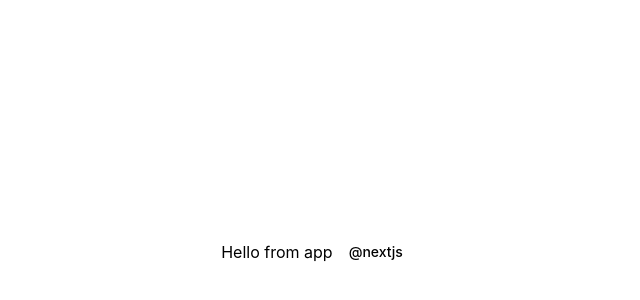
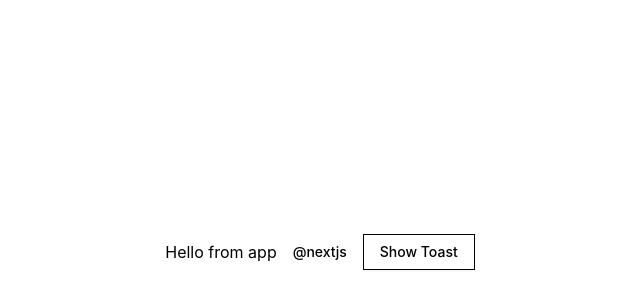
Before and after one commit to unlight/vite-react-shadcn-tailwind-starter, a React (Vite) app: page / in a window 1280 px wide. Shown: the part 148-448 px from the top of the page, without its empty margins (320-960 px from the left). Built offline with nearby package versions, Linux system fonts and the light colour scheme.

Commit message:
feat: Added toaster demo

```diff
--- a/package.json
+++ b/package.json
@@ -25,8 +25,10 @@
     "@radix-ui/react-tooltip": "^1.0.7",
     "class-variance-authority": "^0.7.0",
     "clsx": "^2.1.0",
+    "next-themes": "^0.2.1",
     "react": "^18.2.0",
     "react-dom": "^18.2.0",
+    "sonner": "^1.3.1",
     "tailwind-merge": "^2.2.1",
     "tailwindcss-animate": "^1.0.7"
   },
--- a/src/app/App.tsx
+++ b/src/app/App.tsx
@@ -1,8 +1,10 @@
 import React from 'react';
+import { Toaster } from '@/components/ui/sonner';
 
 import './App.css';
 
 import { HoverCardDemo } from './HoverCardDemo';
+import { SonnerDemo } from './SonnerDemo';
 
 export function App() {
   return (
@@ -10,7 +12,9 @@ export function App() {
       <main className="flex min-h-screen items-center justify-center">
         <h4>Hello from app</h4>
         <HoverCardDemo />
+        <SonnerDemo />
       </main>
+      <Toaster />
     </React.StrictMode>
   );
 }
--- /dev/null
+++ b/src/app/SonnerDemo.tsx
@@ -0,0 +1,23 @@
+import React from 'react';
+import { toast } from 'sonner';
+
+import { Button } from '@/components/ui/button';
+
+export function SonnerDemo() {
+  return (
+    <Button
+      variant="outline"
+      onClick={() =>
+        toast('Event has been created', {
+          description: 'Sunday, December 03, 2023 at 9:00 AM',
+          action: {
+            label: 'Undo',
+            onClick: () => console.log('Undo'),
+          },
+        })
+      }
+    >
+      Show Toast
+    </Button>
+  );
+}
--- /dev/null
+++ b/src/components/ui/sonner.tsx
@@ -0,0 +1,33 @@
+import React from 'react';
+
+import { useTheme } from 'next-themes';
+import { Toaster as Sonner } from 'sonner';
+
+type ToasterProps = React.ComponentProps<typeof Sonner>;
+
+const Toaster = ({ ...props }: ToasterProps) => {
+  const { theme = 'system' } = useTheme();
+
+  return (
+    <Sonner
+      theme={theme as ToasterProps['theme']}
+      closeButton
+      position="top-center"
+      className="toaster group"
+      toastOptions={{
+        classNames: {
+          toast:
+            'group toast group-[.toaster]:bg-background group-[.toaster]:text-foreground group-[.toaster]:border-border group-[.toaster]:shadow-lg',
+          description: 'group-[.toast]:text-muted-foreground',
+          actionButton:
+            'group-[.toast]:bg-primary group-[.toast]:text-primary-foreground',
+          cancelButton:
+            'group-[.toast]:bg-muted group-[.toast]:text-muted-foreground',
+        },
+      }}
+      {...props}
+    />
+  );
+};
+
+export { Toaster };
```
Also changed, not shown: 1 other file (tests, documents, lock files or other folders).
